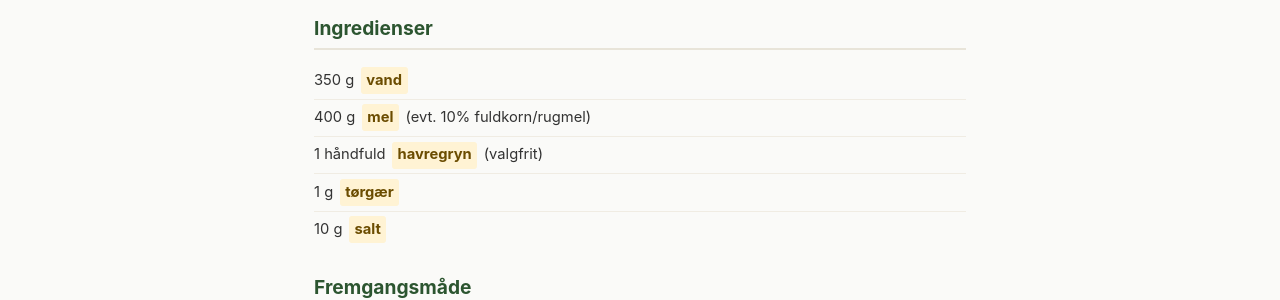
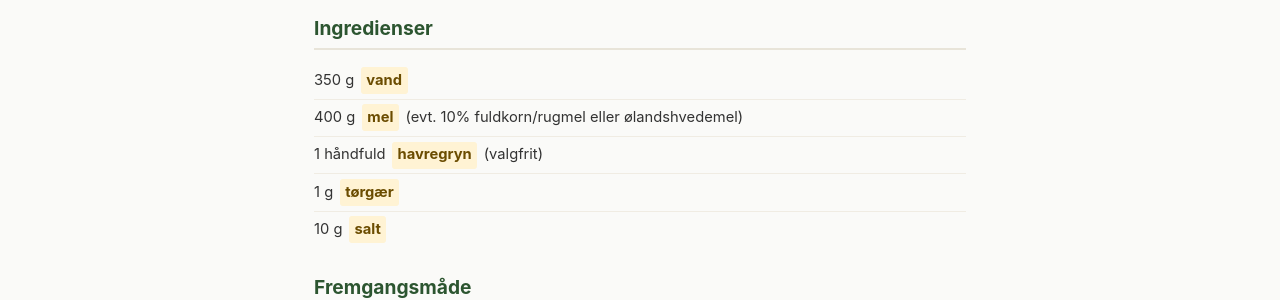
Before and after one commit to larsgam/FoodAI, a Jekyll site: the page built from Bagvaerk/gustavs-langtidshaevede-boller.md, in a window 1280 px wide. Shown: the part 279-579 px from the top of the page. Built offline with Jekyll 4.4.1, drawn with Linux system fonts in a browser that asks for light colours.

Commit message:
Opdater Gustavs boller: tilføj ølandshvedemel som alternativ

```diff
--- a/Bagvaerk/gustavs-langtidshaevede-boller.md
+++ b/Bagvaerk/gustavs-langtidshaevede-boller.md
@@ -12,7 +12,7 @@ Kilde: Gustav
 ## Ingredienser
 
 - 350 g `vand`
-- 400 g `mel` (evt. 10% fuldkorn/rugmel)
+- 400 g `mel` (evt. 10% fuldkorn/rugmel eller ølandshvedemel)
 - 1 håndfuld `havregryn` (valgfrit)
 - 1 g `tørgær`
 - 10 g `salt`
```
